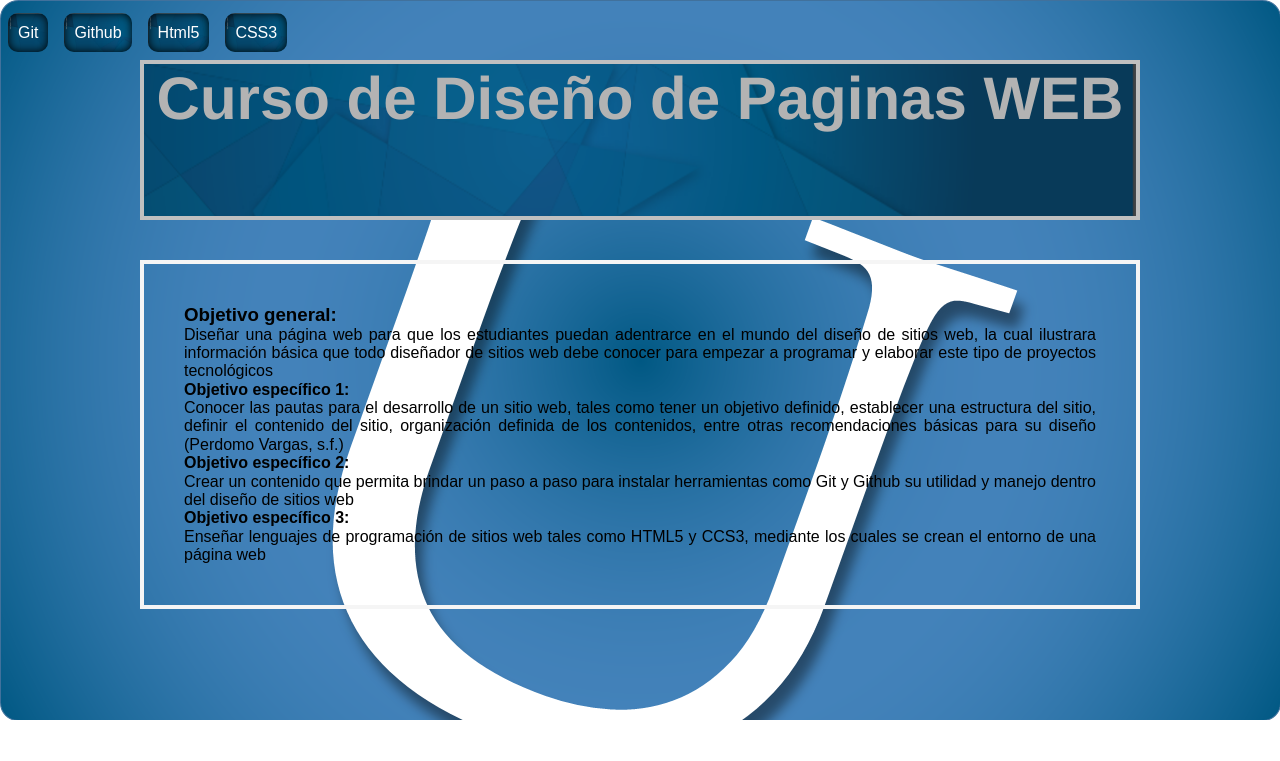
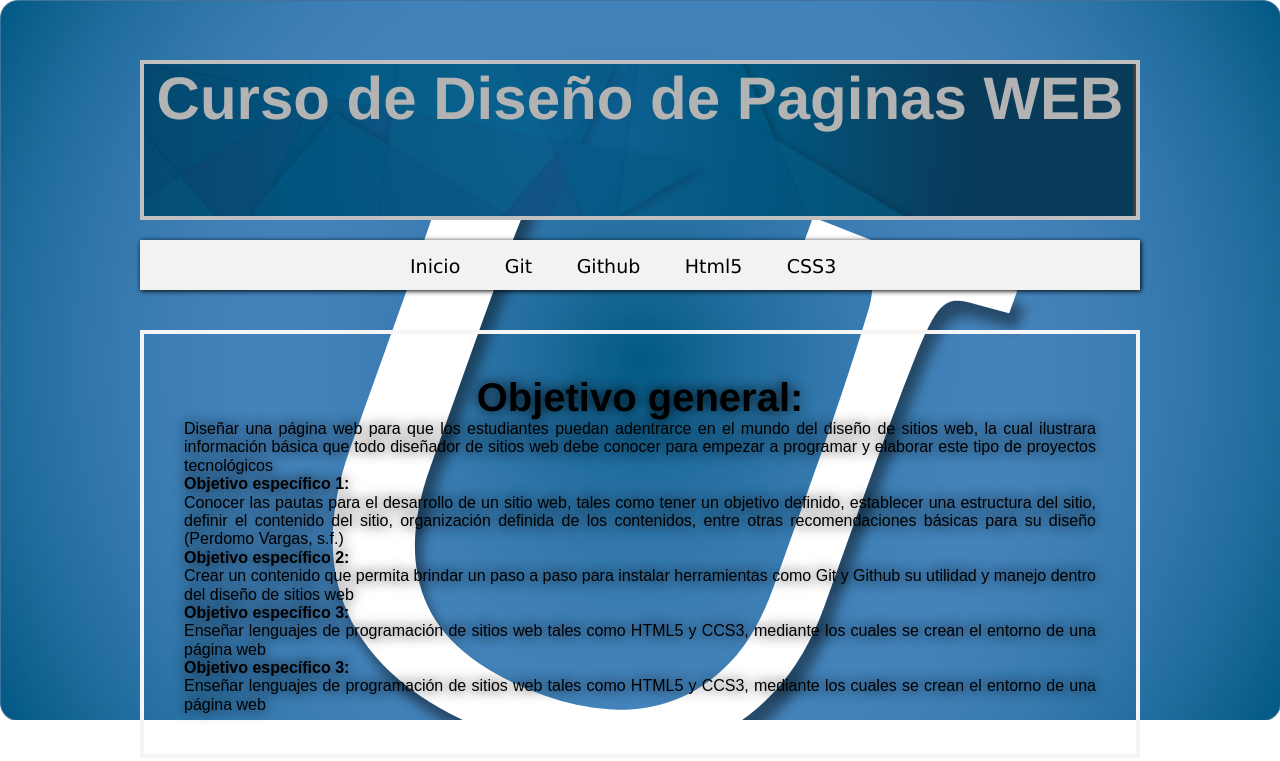
Before and after one commit to wavaronr/Diseno_sitio_web, a plain HTML site: page index.html in a window 1280 px wide. Drawn offline with Linux system fonts and the light colour scheme.

Commit message:
Actualizacion18abril

```diff
--- a/css/style.css
+++ b/css/style.css
@@ -17,6 +17,7 @@ margin-top: 60px;
 body{
 background-image: url(../img/fondo.png);
 background-repeat: no-repeat;
+margin:fixed;
 
 }
 
@@ -34,17 +35,44 @@ h1{
     text-align: center;
 }
 
+aside{
+
+    padding: 100px;
+    top:20px;
+    margin-left: 250px
+
+
+}
+
+h3{
+
+    font-family: 'Franklin Gothic Medium', 'Arial Narrow', Arial, sans-serif, cursive;
+    font-size: 40px;
+    margin-top: auto;
+    text-align: center;
+}
+#list-image{
+    margin-top: 100px;
+}
+.content-all.list-image.figure{
+    top: 404px;
+    width: 50px;
+
+    height: 1px;
+}
+
+
 li{
     font-family:'Trebuchet MS', 'Lucida Sans Unicode', 'Lucida Grande', 'Lucida Sans', Arial, sans-serif;
     float: left;
     list-style-type: none;
-    padding: 10px;
-    background-image: url(../img/titulo.png);
+       padding: 10px;
+    background-image: transparent;
     background-size: 180px;
     background-repeat: no-repeat;
     border-radius: 10px;
     margin: 8px;
-    box-shadow: 0 0 10px black inset;
+    /*box-shadow: 0 0 10px black inset;*/
 
 }
 article{
@@ -56,11 +84,20 @@ article{
     padding: 40px;
     border:4px solid whitesmoke;
     text-align: justify;
+    text-shadow:0 0 13px; color: black ;
 
 }
 
 header{
-width: 100%;
+    width: 100%;
+    background: #f2f2f2;
+    box-shadow: 1px 1px 5px #000;
+    height: 50px;
+
+
+
+/* primer diseño
+header{width: 100%;
 max-width: 1000px;
 margin: auto;
 margin-top: 5px;
@@ -68,8 +105,35 @@ position: fixed;
 height: 60px;
 left: 0;
 top: 0;
+*/
+}
 
+#menu{
+    width:500px;
+    margin: 20px auto;
+    padding-top: 15px;
 }
+
+#menu ul a{
+    color:black;
+    font: 19px Verdana;
+    background: transparent;
+    padding: 12px 20px 12px 20px;
+    border-bottom: 8px solid transparent;
+    text-decoration: none;
+    transition: border-bottom .9s;
+    -webkit-transition: border-bottom .9s;
+    -moz-transition: border-bottom .9s;
+    -o-transition: border-bottom .9s;
+}
+
+#menu ul a:hover{
+    border-bottom: 9px solid orange;
+    color: 240 180 41;
+    text-decoration: none;
+    text-shadow:0 0 13px grey;
+}
+
 h1{
 width: 100%;
 max-width: 1000px;
@@ -86,9 +150,9 @@ border: 4PX solid silver;
 
 }
 
-.ancho_menu_home{width: 900px;}
+/*.ancho_menu_home{width: 900px;}
 .ancho_menu_paginas{width: 970px;}
-.menu:link{ color: white;text-decoration: none;}
-.menu:visited{color: white;text-decoration: none;}
-.menu:hover{color: white;text-decoration: none;text-shadow:0 0 13px whitesmoke;}
-.menu:active{color: white;text-decoration: none;}
+.menu:link{ color: black;text-decoration: none;}
+.menu:visited{color: black;text-decoration: none;}
+.menu:hover{color: green;text-decoration: none;text-shadow:0 0 13px whitesmoke;}
+.menu:active{color: black;text-decoration: none;}*/
--- a/index.html
+++ b/index.html
@@ -13,16 +13,30 @@
     <main>
 
     <div class= "content-all">
+
         <h1>Curso de Diseño de Paginas WEB</h1>
-        <header><nav>
-            <ul class="menu">
+        <header>
+            <section  id="menu">
+                <ul>
+                <a href="Git.html">Inicio</a>
+                <a href="Git.html">Git</a>
+                <a href="www.facebook.com">Github</a>
+                <a href="img/mockup.png">Html5</a>
+                <a href="img/mockup.png">CSS3</a>
+            </ul>
+            </section>
 
-                <li><a href="video.html"class="menu">Git</a></li>
+            <!-- desde aca es el menu anterior
+                <nav>
+            <ul class5="menu">
+
+                <li><a href="Git.html"class="menu">Git</a></li>
                 <li><a href="www.facebook.com"class="menu">Github</a></li>
                 <li><a href="img/mockup.png"class="menu">Html5</a></li>
                 <li><a href="img/mockup.png"class="menu">CSS3</a></li>
             </ul>
-        </nav>
+        </nav> hasta aca
+    -->
     </header>
 
 
@@ -30,7 +44,8 @@
     <article>
 
         <p class="parrafo1"> <h3>Objetivo general: </h3>
-        Diseñar una página web para que los estudiantes puedan adentrarce en el mundo del diseño de sitios web, la cual ilustrara información básica que todo diseñador de sitios web debe conocer para empezar a programar y elaborar este tipo de proyectos tecnológicos
+        Diseñar una
+         página web para que los estudiantes puedan adentrarce en el mundo del diseño de sitios web, la cual ilustrara información básica que todo diseñador de sitios web debe conocer para empezar a programar y elaborar este tipo de proyectos tecnológicos
         </p>
         <p class="parrafo2"> <h4>Objetivo específico 1:  </h4>
         Conocer las pautas para el desarrollo de un sitio web, tales como tener un objetivo definido, establecer una estructura del sitio, definir el contenido del sitio, organización definida de los contenidos, entre otras recomendaciones básicas para su diseño (Perdomo Vargas, s.f.)
@@ -41,17 +56,16 @@
         <p class="parrafo3"> <h4>Objetivo específico 3: </h4>
             Enseñar lenguajes de programación de sitios web tales como HTML5 y CCS3, mediante los cuales se crean el entorno de una página web
             </p>
-
+        <p class="parrafo3"> <h4>Objetivo específico 3: </h4>
+                Enseñar lenguajes de programación de sitios web tales como HTML5 y CCS3, mediante los cuales se crean el entorno de una página web
+                </p>
 
 
     </article>
 
 </div>
 </main>
-<aside>
 
-
-</aside>
 
 </body>
     <script> src="js/modernizr.js"</script>
```
Also changed, not shown: Git.html (added, +62 -0 lines), video.html (deleted, +0 -60 lines), img/logogit.png (added), img/pagina git.png (added), 1 other file.
